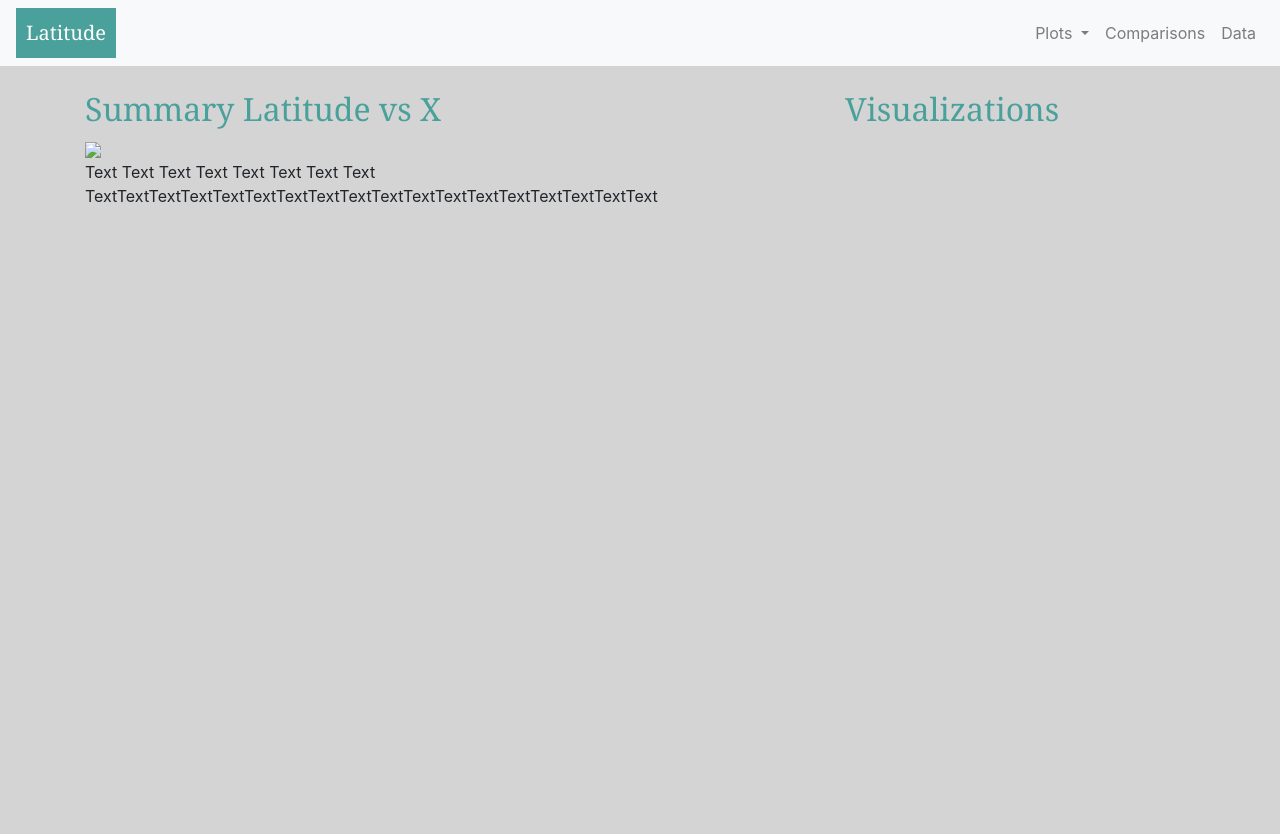
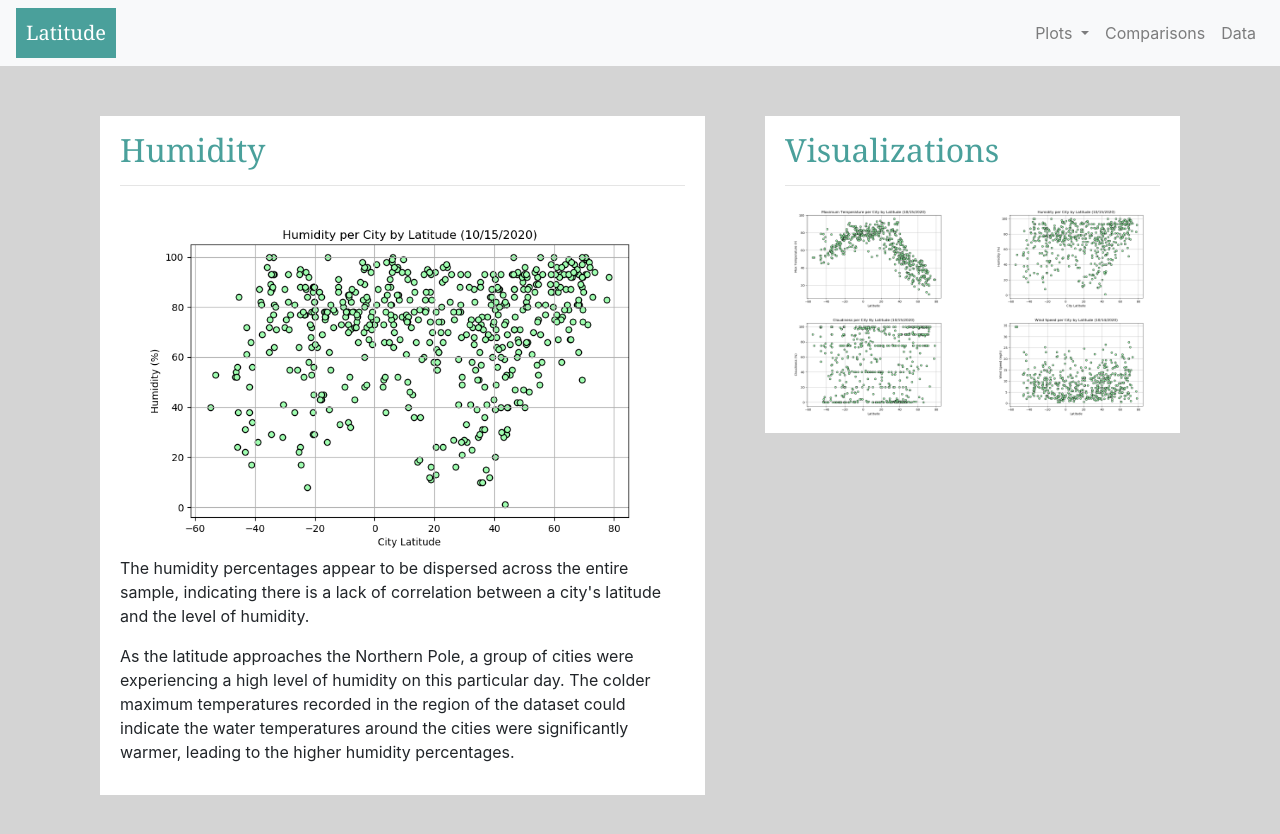
Before and after one commit to MichRisu/Web_Design_Challenge, a plain HTML site: page WebVisualizations/humidity.html in a window 1280 px wide. Before the commit the page ends 800 px from the top, so only its background shows below. Drawn offline with nearby package versions, Linux system fonts and the light colour scheme.

Commit message:
Complete Plots pages

```diff
--- a/WebVisualizations/humidity.html
+++ b/WebVisualizations/humidity.html
@@ -2,7 +2,7 @@
 <html lang="en">
   <head>
       <meta charset="UTF-8">
-      <title>Bootstrap Components</title>
+      <title>Humidity</title>
       <link rel="stylesheet" href="https://stackpath.bootstrapcdn.com/bootstrap/4.3.1/css/bootstrap.min.css" integrity="sha384-ggOyR0iXCbMQv3Xipma34MD+dH/1fQ784/j6cY/iJTQUOhcWr7x9JvoRxT2MZw1T" crossorigin="anonymous">
       <link rel="stylesheet" href="style.css">
     </head>
@@ -37,19 +37,48 @@
           </ul>
         </div>
     </nav>
-
-    <!-- <br/>  -->
-    <!-- removed line break to code in "mt-2" into class attribute.  see link: for how to adjust margin in .css file if there is an error with mobile -->
-
+    <!-- Left box with image and text -->
     <div class="container">
       <div class="row">
-            <div class="mt-4 col-7 text-box">
-                <h2>Summary Latitude vs X</h2>
-                <img src="trooper.jpeg" class="pull-left"> <p>Text Text Text Text Text Text Text Text TextTextTextTextTextTextTextTextTextTextTextTextTextTextTextTextTextText</p>
+        <div class="col-lg-7">
+          <div class="col-md-12">
+              <div class="content-box">
+                <h2>Humidity</h2>
+                <hr>
+                <img src="../Assets/Visualizations/Fig2.png" width="100%">
+                <br>
+                <p>The humidity percentages appear to be dispersed across the entire sample, indicating there
+                  is a lack of correlation between a city's latitude and the level of humidity.</p>
+                <p>As the latitude approaches the Northern Pole, a group of cities were experiencing a high level of humidity on
+                  this particular day.  The colder maximum temperatures recorded in the region of the dataset could
+                  indicate the water temperatures around the cities were significantly warmer, leading to the higher
+                  humidity percentages.
+                </p>
               </div>
-            <div class="col-1"></div>
-            <div class="mt-4 col-4 text-box">
+            </div>
+        </div>
+
+          <div class="col-lg-5">
+            <div class="col-md-12">
+              <div class="content-box">
                 <h2>Visualizations</h2>
+                <hr>
+                <div class="row">
+                  <div class="col-3 col-md-6">
+                    <a href="maxtemp.html"><img src="../Assets/Visualizations/Fig1.png"  width="100%" alt="Maximum Temperature" title="Maximum Temperature"></a>
+                  </div>
+                  <div class="col-3 col-md-6">
+                    <a href="humidity.html"><img src="../Assets/Visualizations/Fig2.png" width="100%" alt="Humidity" title="Humidity"></a>
+                  </div>
+                  <div class="col-3 col-md-6">
+                    <a href="cloudiness.html"><img src="../Assets/Visualizations/Fig3.png" width="100%" alt="Cloudiness" title="Cloudiness"></a>
+                  </div>
+                  <div class="col-3 col-md-6">
+                    <a href="windspeed.html"><img src="../Assets/Visualizations/Fig4.png" width="100%" alt="Windspeed" title="Windspeed"></a>
+                  </div>
+                </div>
+              </div>
+            </div>
           </div>
       </div>
   </div>
--- a/WebVisualizations/style.css
+++ b/WebVisualizations/style.css
@@ -24,7 +24,6 @@ body {
     padding-right: 20px;
     background-color: white;
 }
-
 
 h2 {
     color:#4AA09B;
```
Also changed, not shown: WebVisualizations/cloudiness.html (+38 -9 lines), WebVisualizations/maxtemp.html (+36 -9 lines), WebVisualizations/windspeed.html (+35 -9 lines). Lines whose indentation alone changed are shown as unchanged.
